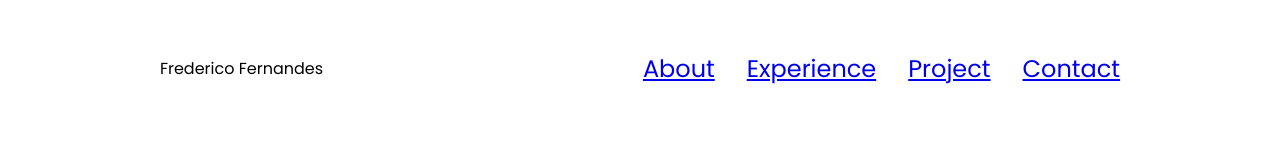
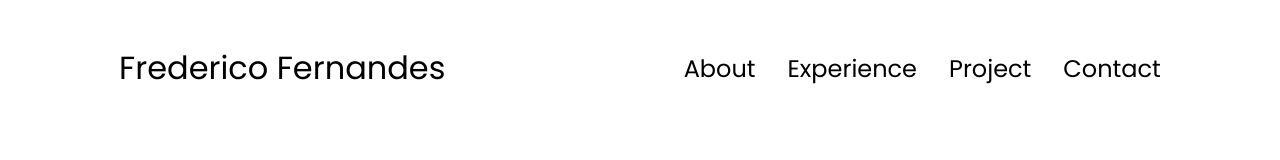
Before and after one commit to FredGSF/MyPortfolio, a plain HTML site: page index.html in a window 1280 px wide. Drawn offline with Linux system fonts and the light colour scheme.

Commit message:
Update style.css

```diff
--- a/style.css
+++ b/style.css
@@ -44,3 +44,24 @@ nav {
     list-style: none;
     font-size: 1.5rem;
 }
+
+a {
+    color: black;
+    text-decoration: none;
+    text-decoration-color: white;
+}
+
+a:hover {
+    color: grey;
+    text-decoration: underline;
+    text-underline-offset: 1rem;
+    text-decoration-color: rgb(181,181,181);
+}
+
+.logo{
+    font-size: 2rem;
+}
+
+.logo:houver{
+    cursor: default;
+}
```
